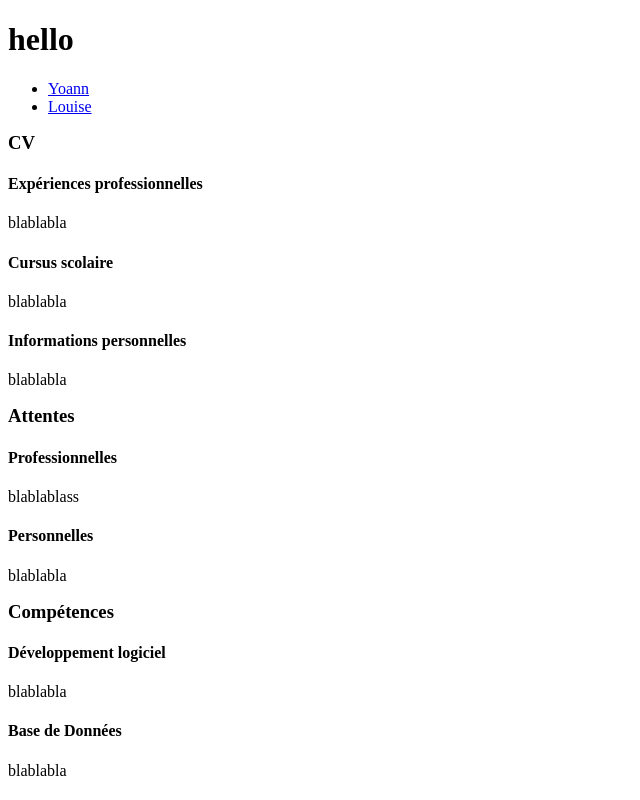
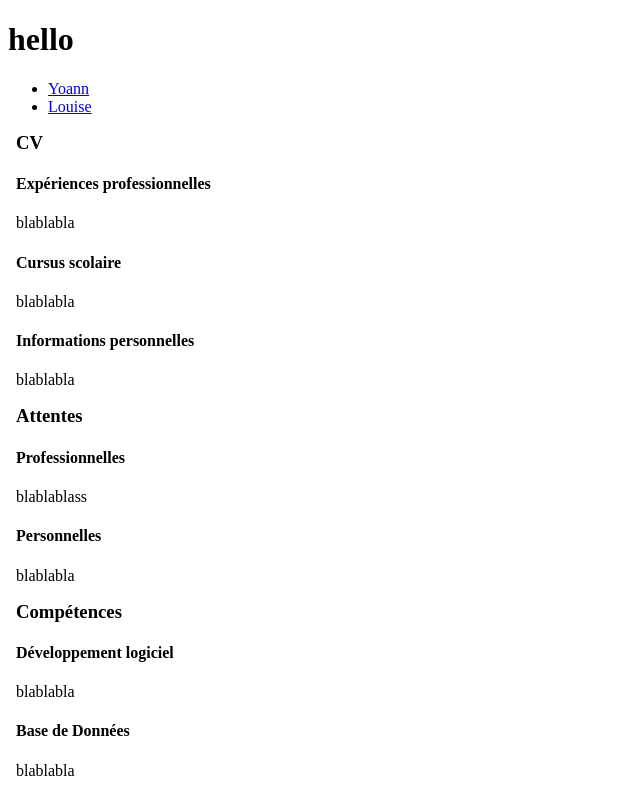
Before and after one commit to louloucandance/ComProjet, an Angular app in the folder projetCom/: page / in a window 1280 px wide. Shown: the top 800 px of the page, without its empty margins (0-640 px from the left). Built offline with nearby package versions, Linux system fonts and the light colour scheme.

Commit message:
Better HTML Structure

```diff
--- a/projetCom/src/app/app.component.html
+++ b/projetCom/src/app/app.component.html
@@ -1,4 +1,5 @@
 <div class="all">
+	<header>
 		<h1>hello</h1>
 
 		<nav>
@@ -8,6 +9,8 @@
 				<li><a href="#">Louise</a></li>
 			</ul>
 		</nav>
+	</header>
+	<body>
 
 		<article>
 			<h3>CV</h3>
@@ -85,4 +88,7 @@
 			<h3>Influences</h3>
 			<p>blablabla</p>
 		</article>
+	</body>
+	<footer>
+	</footer>
 </div>
```
Lines whose indentation alone changed are shown as unchanged.
